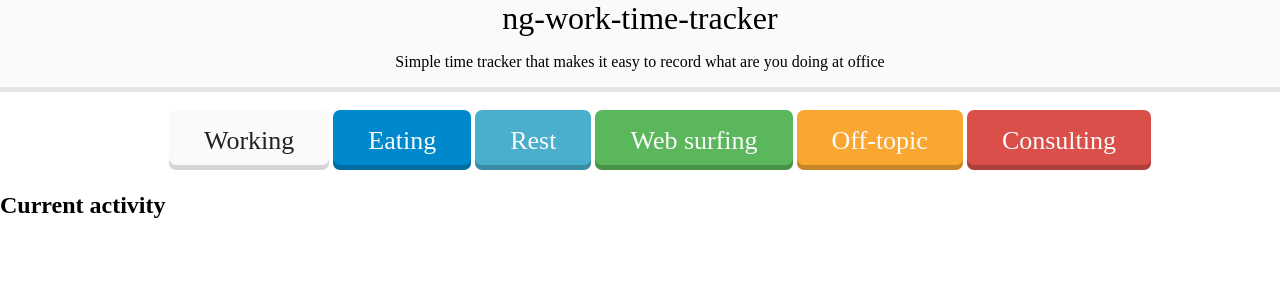
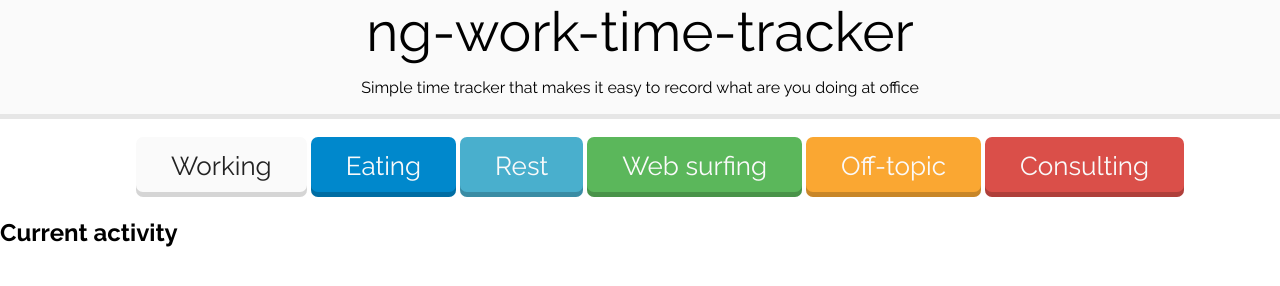
Before and after one commit to dmytroyarmak/ng-work-time-tracker, a website: page index.html in a window 1280 px wide. Drawn offline with nearby package versions, Linux system fonts and the light colour scheme.

Commit message:
Add custom font

```diff
--- a/css/main.css
+++ b/css/main.css
@@ -1,3 +1,7 @@
+body {
+  font-family: 'Raleway', sans-serif;
+}
+
 .header {
   background: #fafafa;
   border-bottom: 5px solid #e6e6e6;
@@ -6,6 +10,7 @@
 
 .header-title {
   margin: 0;
+  font-size: 55px;
   font-weight: normal;
 }
 
--- a/index.html
+++ b/index.html
@@ -9,6 +9,7 @@
     <link rel="stylesheet" href="bower_components/normalize-css/normalize.css">
     <link rel="stylesheet" href="css/obvious-buttons.css">
     <link rel="stylesheet" href="css/main.css">
+    <link rel="stylesheet" href="http://fonts.googleapis.com/css?family=Raleway:400,700">
   </head>
   <body>
     <header class="header">
```
